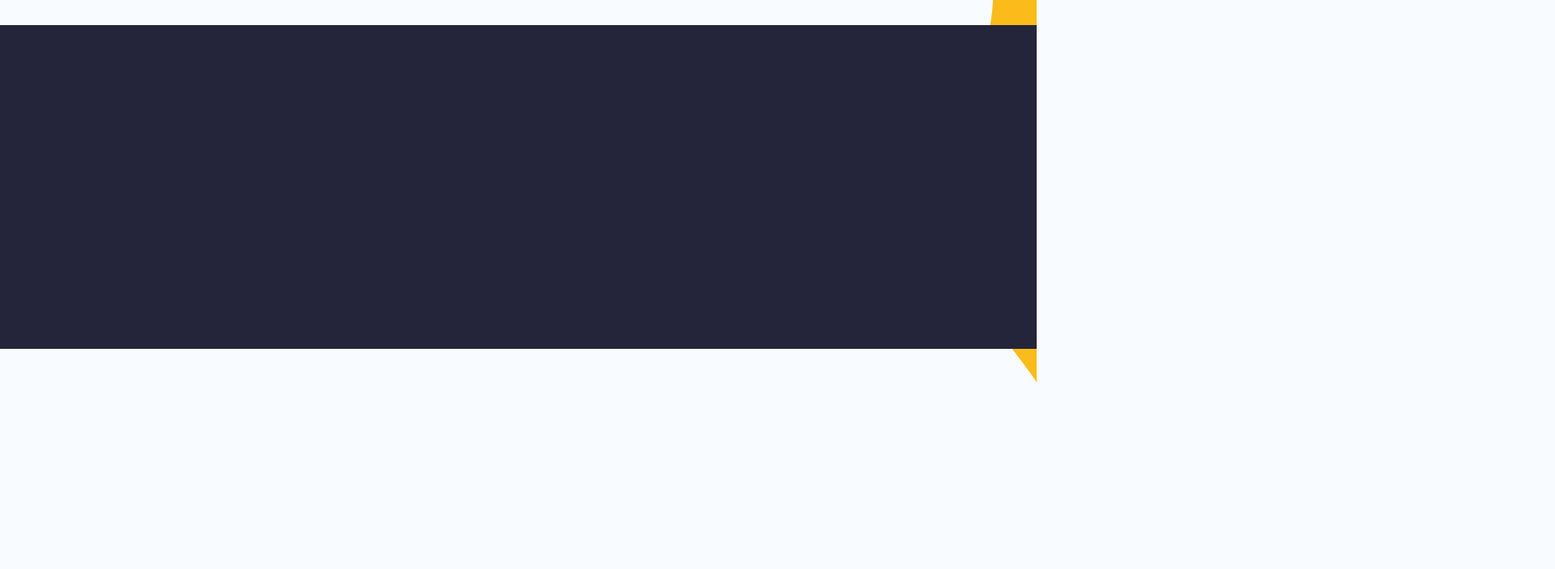
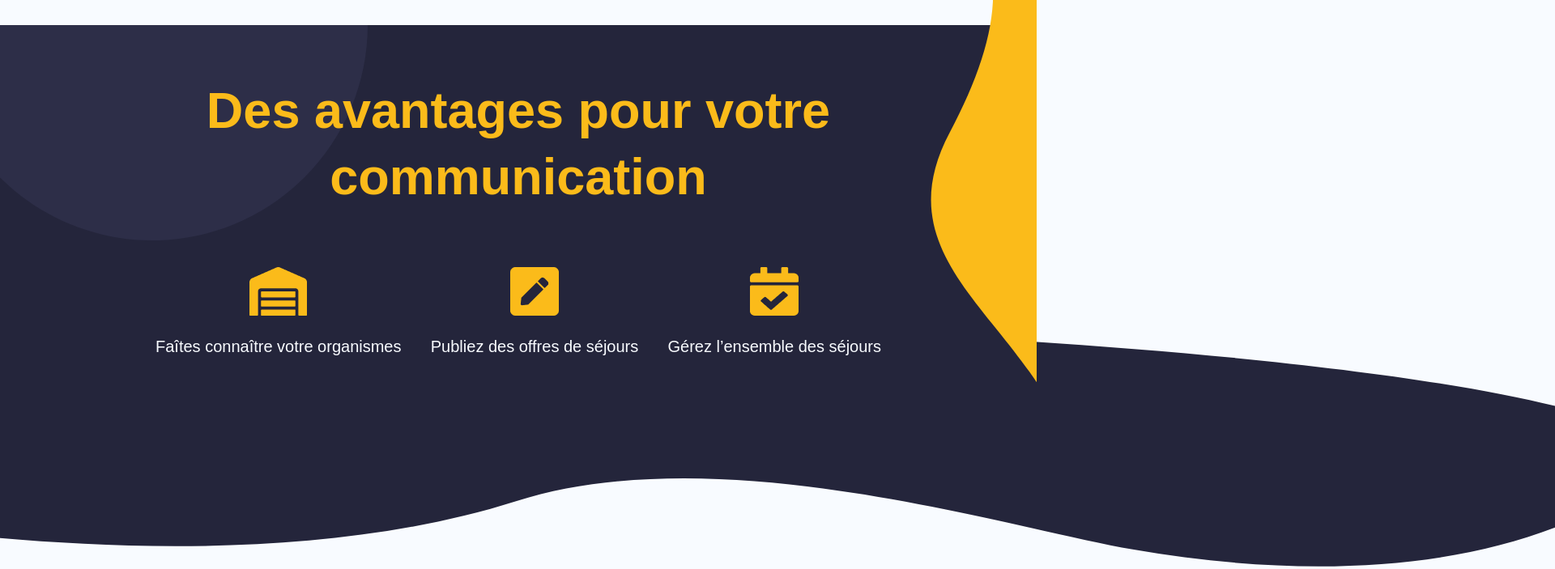
Before and after one commit to MaximePETIT-code/wecolo-landingPage, a plain HTML site: page index.html in a window 1280 px wide. Shown: the part 769-1472 px from the top of the page at 81% size, 1920 px wide, since content can reach past the window. Before the commit the page ends 1400 px from the top, so only its background shows below. Drawn offline with Linux system fonts and the light colour scheme.

Commit message:
sectionAvantages

```diff
--- a/assets/_avantages.scss
+++ b/assets/_avantages.scss
@@ -1,4 +1,45 @@
 #avantages{
-    background-color: $black;
-    height: 50vh;
+    position: relative;
+
+    .contenu-section{
+        position: relative;
+        z-index: -2;
+        padding: 65px 0;
+        background-color: $black;
+    }
+    .round{
+        position: absolute;
+        top: 0;
+    }
 }
+
+.avantages{
+    margin-top: 70px;
+    display: flex;
+    justify-content: space-between;
+
+    li{
+        display: flex;
+        align-items: center;
+        flex-direction: column;
+    }
+
+    .ico{
+        margin-bottom: 25px;
+    }
+    .descr{
+        color: $white;
+        font-size: 1.25rem;
+    }
+}
+
+.wave2{
+    z-index: -3;
+    position: absolute;
+    bottom: -200px;
+
+    img{
+        width: 150%;
+        height: 100%;
+    }
+}
--- a/assets/_header.scss
+++ b/assets/_header.scss
@@ -3,6 +3,7 @@ nav{
     height: 84px;
     width: 100%;
     position: fixed;
+    box-shadow: 0px 4px 12px rgba(0, 0, 0, 0.45);
 
     .contain{
         height: 100%;
@@ -28,8 +29,6 @@ header{
     .content{
         padding-top: 84px;
         height: calc(100vh - 84px);
-        width: 70%;
-        margin: 0 auto;
         display: flex;
         flex-direction: row;
         @media (max-width: 1732px){
--- a/assets/style.scss
+++ b/assets/style.scss
@@ -8,6 +8,7 @@ body{
     font-family: 'Inter', sans-serif;
     font-family: 'Lexend', sans-serif;
     color: $black;
+    overflow-x: hidden;
 }
 
 .btn{
@@ -59,3 +60,20 @@ body{
     font-weight: bold;
     color: $yellow;
 }
+
+.content{
+    width: 70%;
+    margin: 0 auto;
+}
+.front{
+    position: relative;
+    z-index: 1;
+}
+
+section{
+
+    .title{
+        text-align: center;
+        line-height: 1.3;
+    }
+}
--- a/index.html
+++ b/index.html
@@ -53,10 +53,51 @@
     </header>
 
     <div class="wave">
-        <img src="assets/images/forme.svg" alt="">
+        <img src="assets/images/forme.svg">
     </div>
 
-    <section id="avantages"></section>
+    <section id="avantages">
+        <div class="contenu-section">
+            <div class="round">
+                <img src="assets/images/blackRound.svg">
+            </div>
+            <div class="content front">
+                <h2 class="title">Des avantages pour votre<br/>communication</h2>
+                <ul class="avantages">
+                    <li>
+                        <div class="ico">
+                            <img src="assets/images/organismeIco.png" alt="Icone organisme">
+                        </div>
+                        <div class="descr">
+                            <h3>Faîtes connaître votre organismes</h3>
+                        </div>
+                    </li>
+                    <li>
+                        <div class="ico">
+                            <img src="assets/images/publicationIco.png" alt="Icone organisme">
+                        </div>
+                        <div class="descr">
+                            <h3>Publiez des offres de séjours</h3>
+                        </div>
+                    </li>
+                    <li>
+                        <div class="ico">
+                            <img src="assets/images/gestionIco.png" alt="Icone organisme">
+                        </div>
+                        <div class="descr">
+                            <h3>Gérez l’ensemble des séjours</h3>
+                        </div>
+                    </li>
+                </ul>
+
+
+            </div>
+        </div>
+
+        <div class="wave2">
+            <img src="assets/images/wave2.svg">
+        </div>
+    </section>
 
 </body>
 </html>
```
Also changed, not shown: assets/images/blackRound.svg (added), assets/images/gestionIco.png (added), assets/images/organismeIco.png (added), assets/images/publicationIco.png (added), assets/images/wave2.svg (added), assets/style.css, 1 other file.
